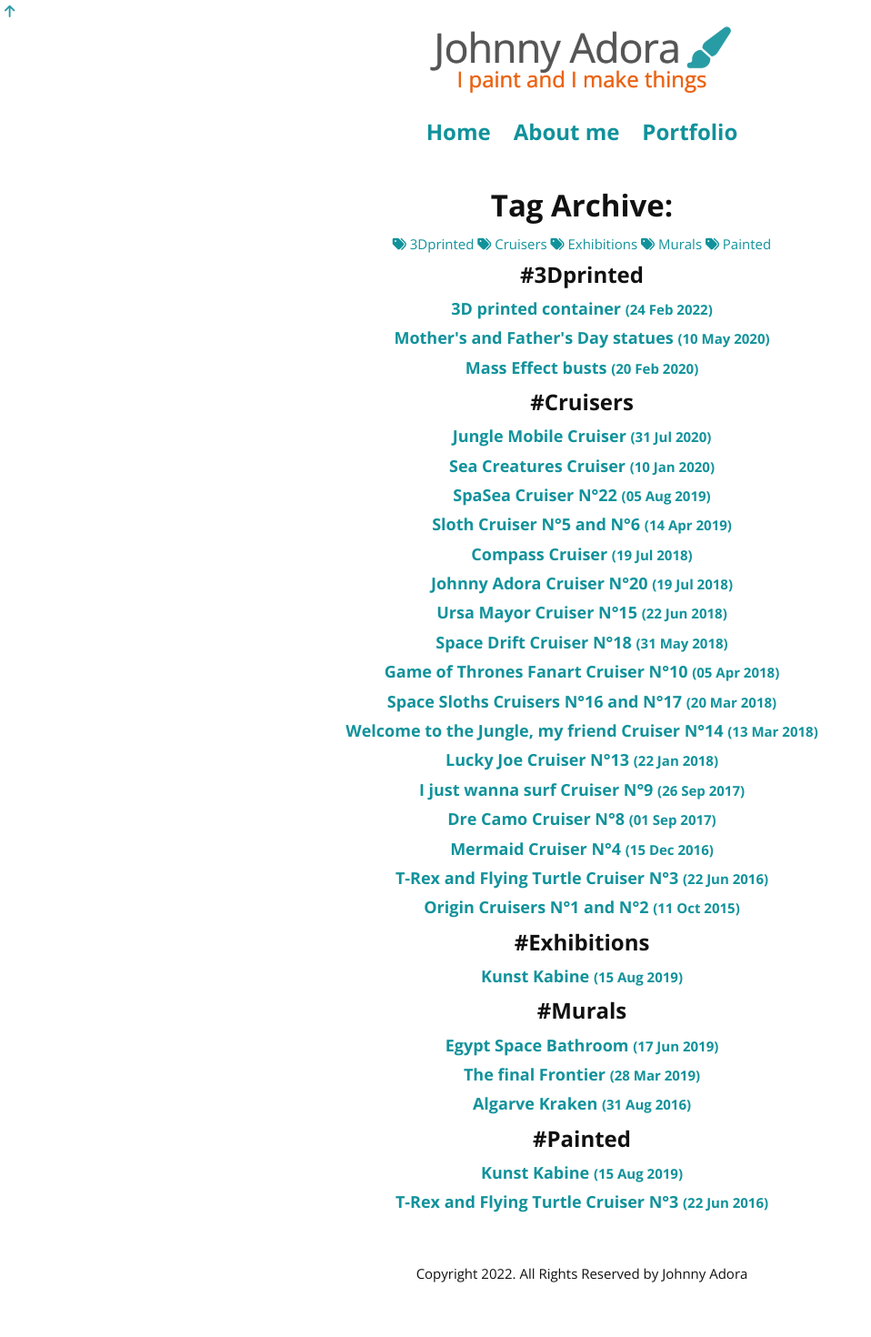
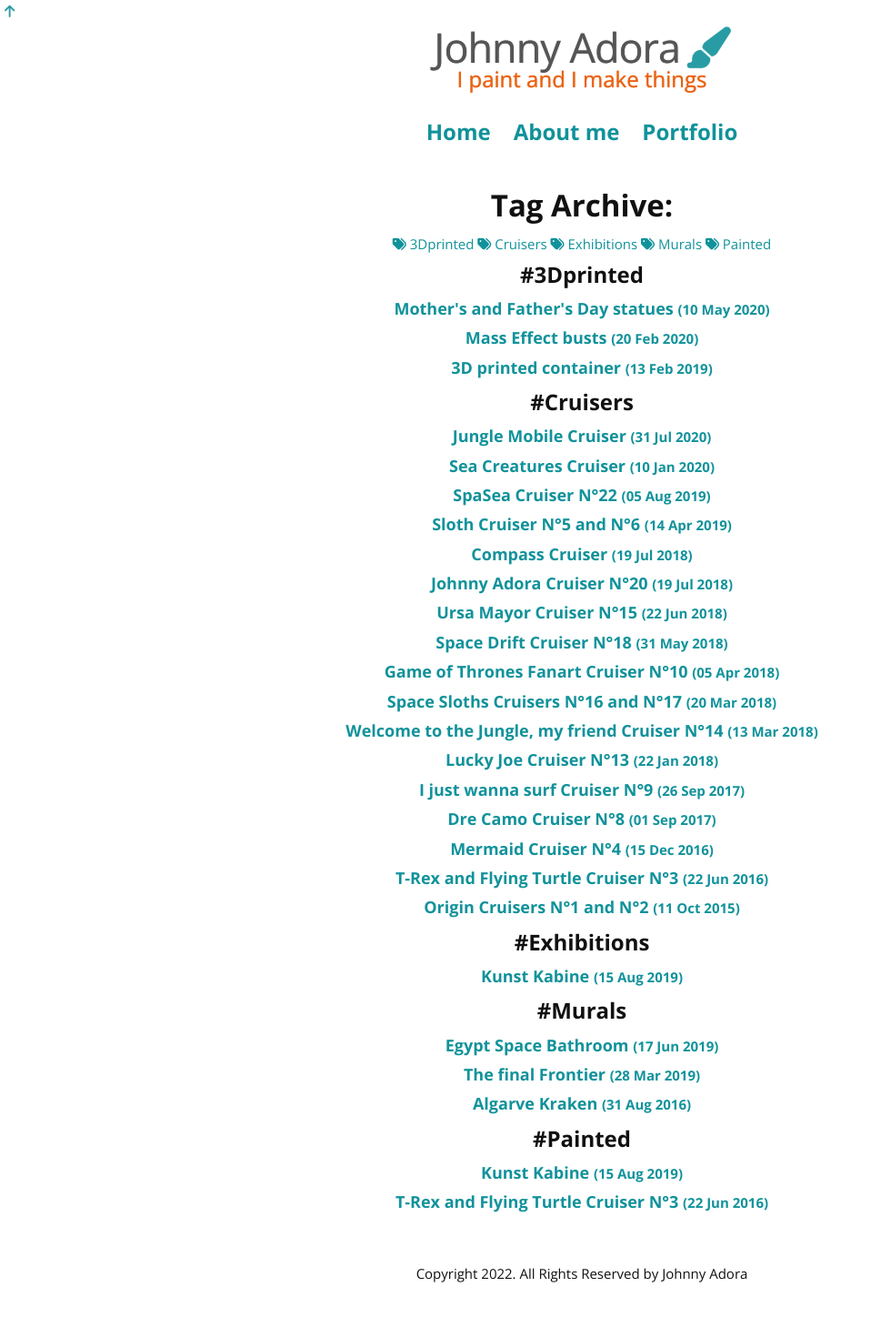
Before and after one commit to johnnyadora/johnnyadora.github.io, a Jekyll site: the page built from _pages/tag.md, in a window 1280 px wide. Shown: the whole page at 91% size, without its empty margins (0-958 px from the left). Built offline with Jekyll 4.4.1, drawn with Linux system fonts in a browser that asks for light colours; nearby versions of some CDN libraries.

Commit message:
Fixed date for 3d printed container

```diff
--- a/_posts/2022-02-24-container-3d-prints.md
+++ b/_posts/2019-02-13-container-3d-prints.md
@@ -2,7 +2,7 @@
 layout: post
 title:  "3D printed container"
 description:
-date:   2022-02-24 10:51:47 +0100
+date:   2019-02-13 10:51:47 +0100
 img: thumb_conainer1.webp
 tags:
 - 3Dprinted
```
